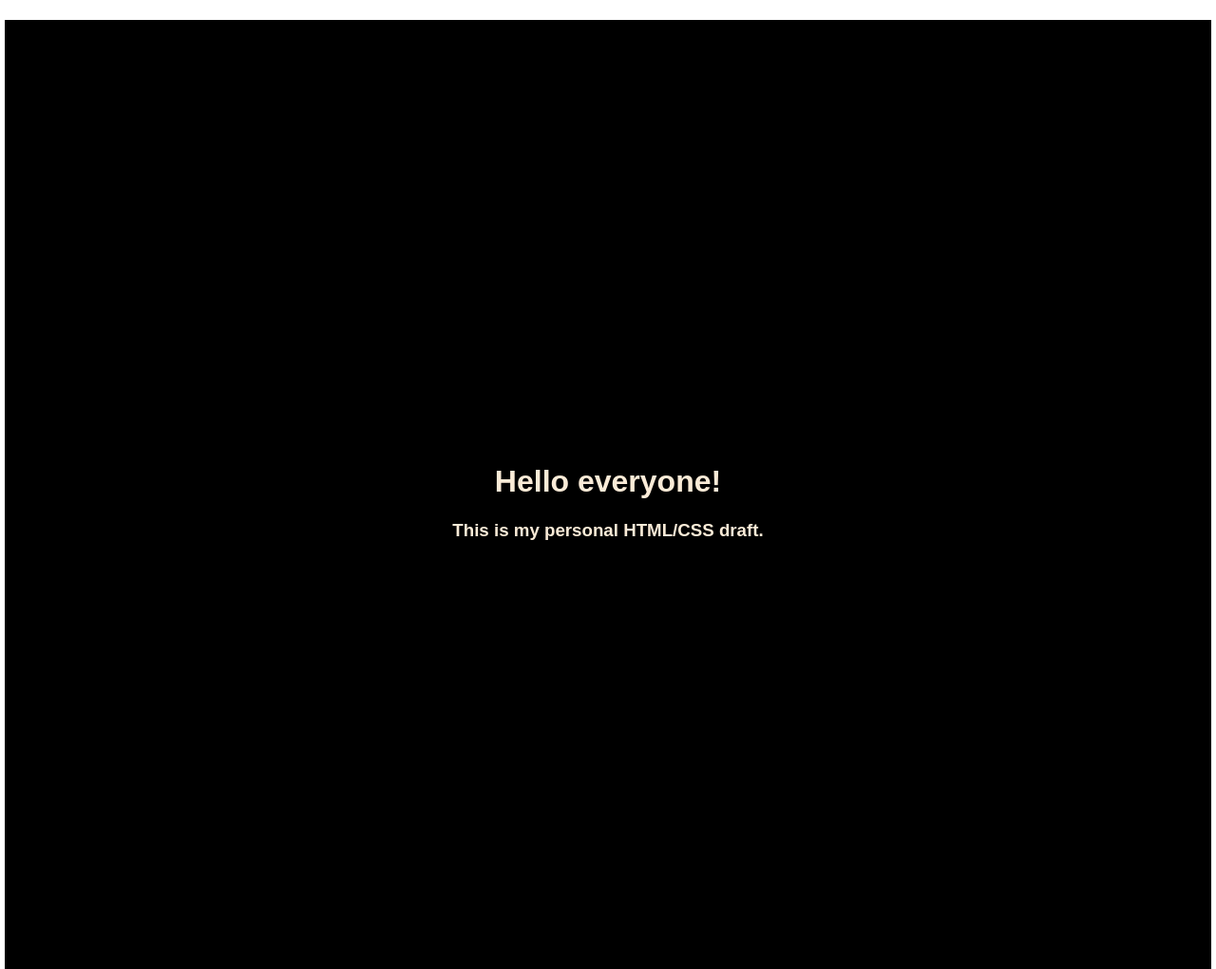
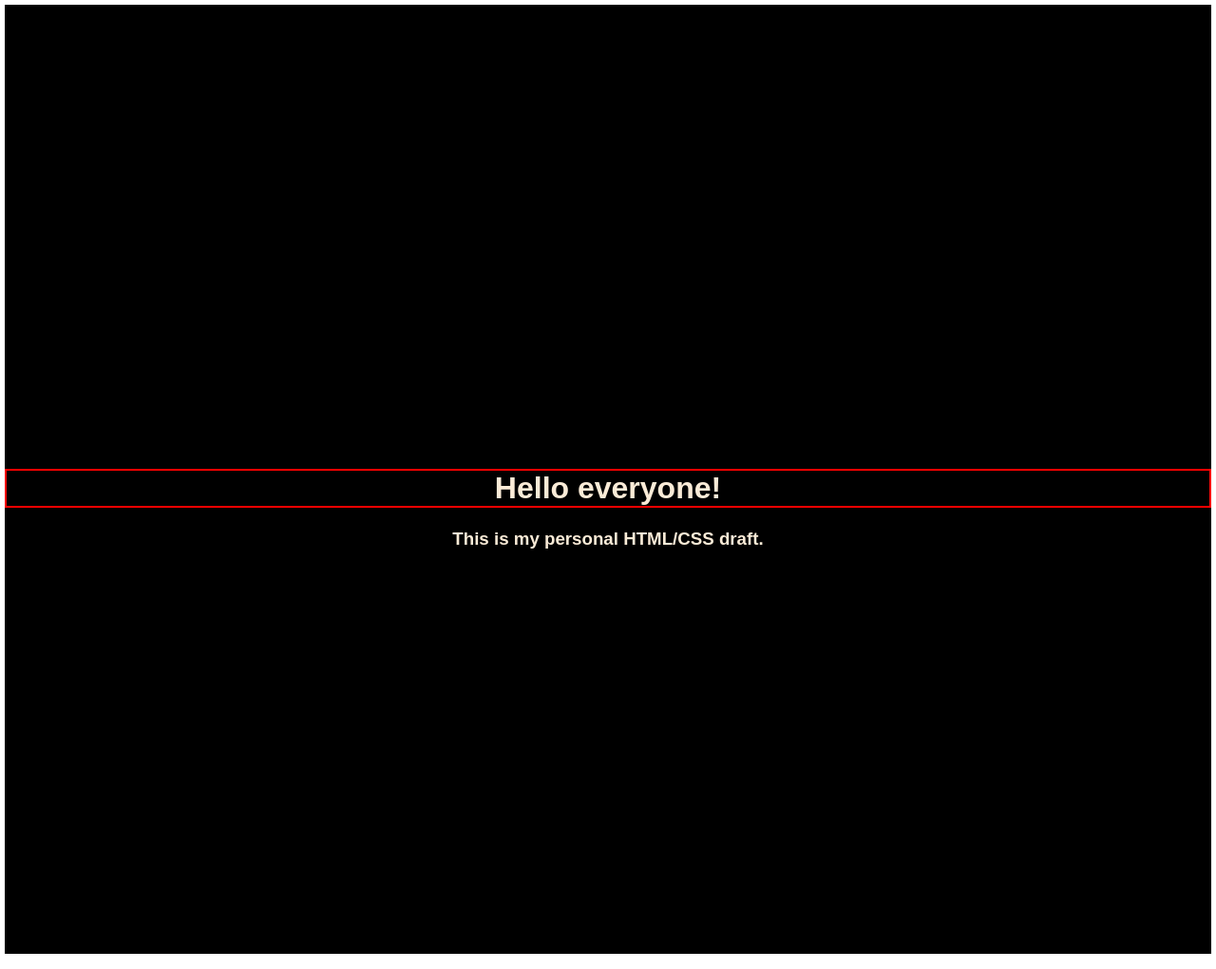
Before and after one commit to Maciej222/Draft-for-training, a plain HTML site: page index.html in a window 1280 px wide. Shown: the whole page at 95% size. Drawn offline with Linux system fonts and the light colour scheme.

Commit message:
new look of header

```diff
--- a/stylesheet.css
+++ b/stylesheet.css
@@ -10,10 +10,14 @@ body  {
   height: 1000px;
   background-color: black;
 }
+header{
+padding-top: 468px;
 
+}
 h1  {
-padding-top: 468px;
+
 color:#FAEBD7;
+border: 2px solid red;
 text-align: center;
 }
 
```
